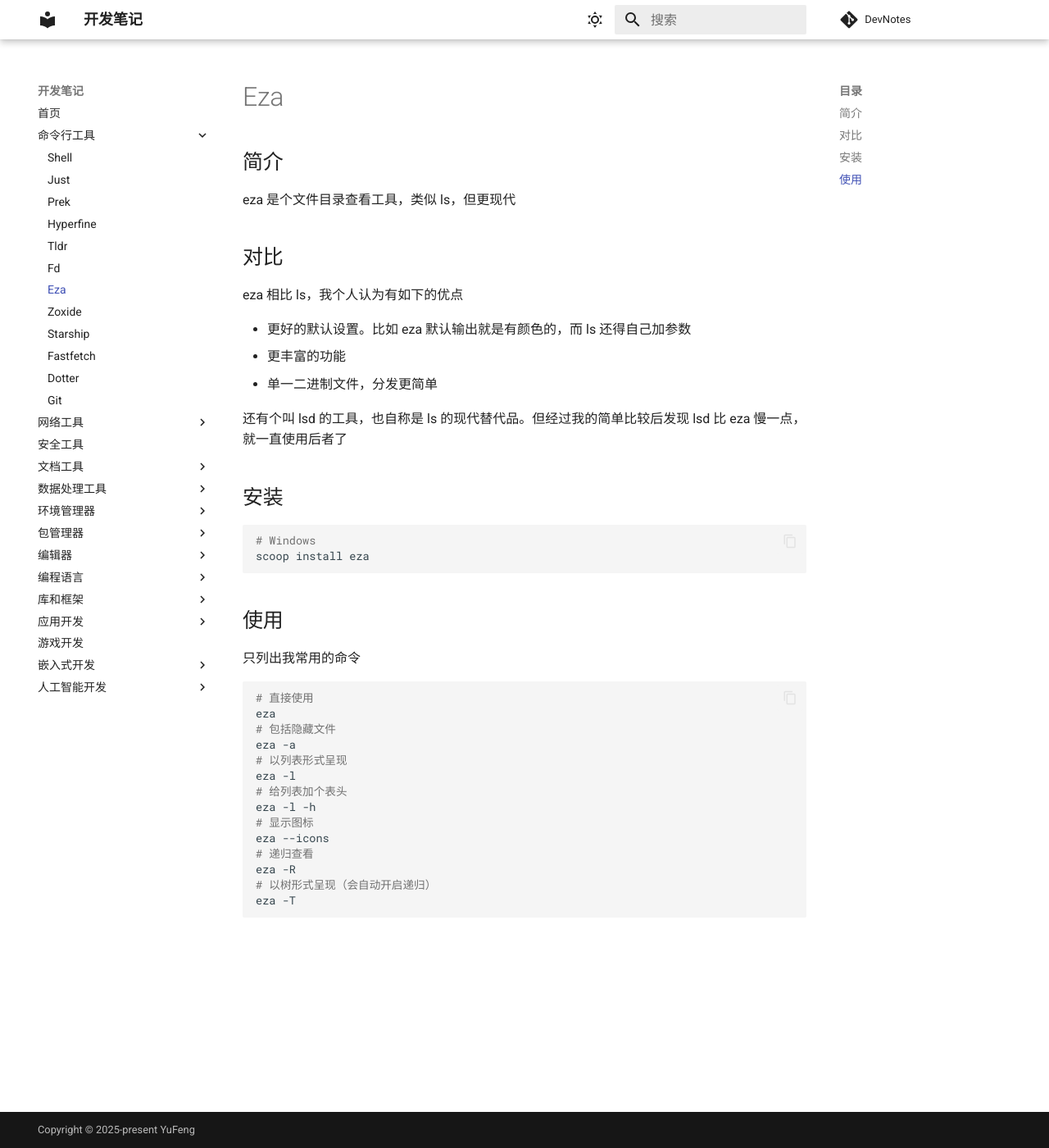
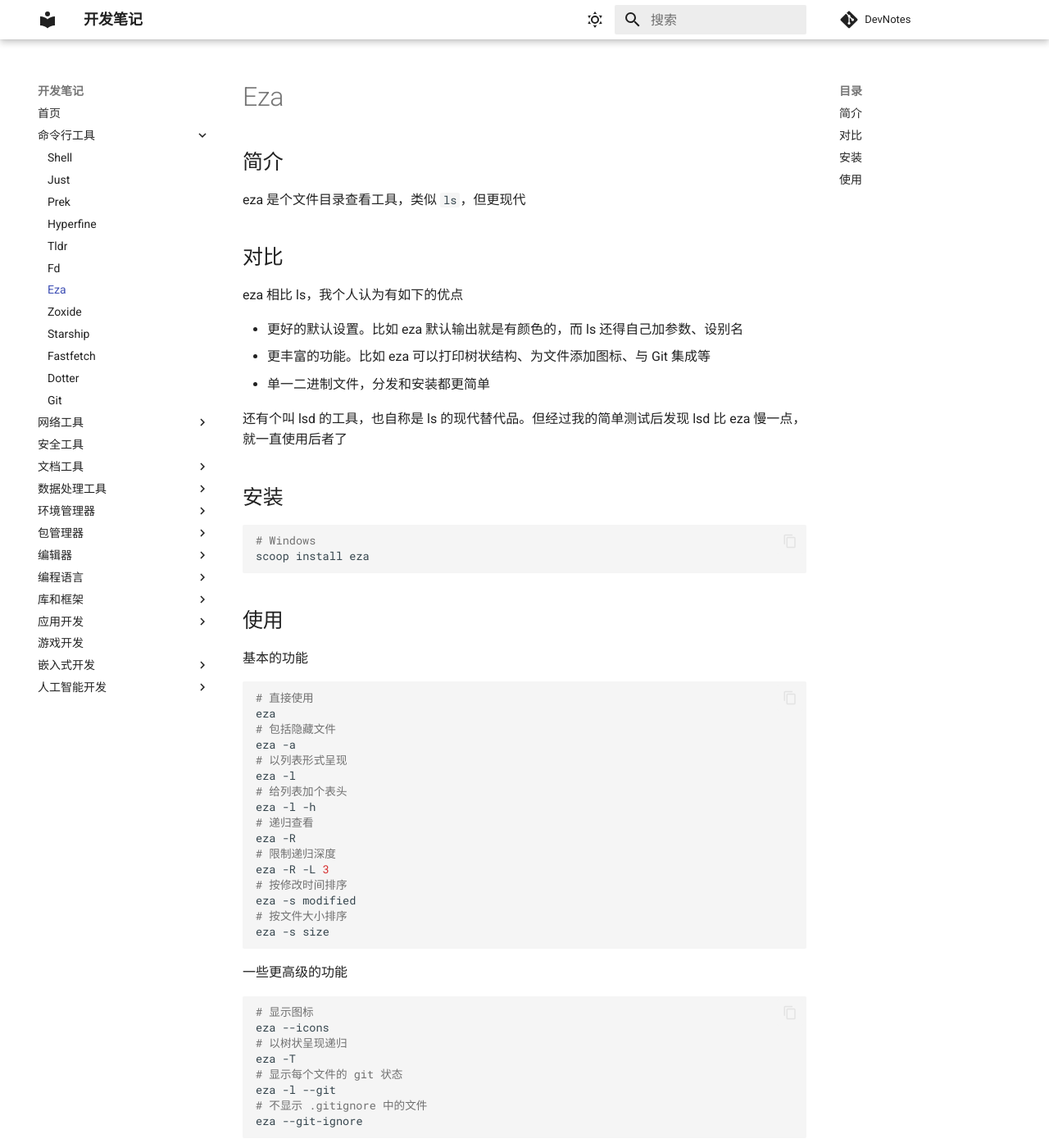
Before and after one commit to Juemuren/DevNotes, an MkDocs documentation site: the page built from docs/命令行工具/Eza.md, in a window 1280 px wide and 1400 px high. Shown: the whole window at 82% size. Built offline with MkDocs 1.6.1 and Material for MkDocs 9.7.7, drawn with Linux system fonts in a browser that asks for light colours; comment, search, counter and statistics services are not loaded.

Commit message:
2026-1-15

````diff
--- a/docs/命令行工具/Eza.md
+++ b/docs/命令行工具/Eza.md
@@ -2,17 +2,17 @@
 
 ## 简介
 
-eza 是个文件目录查看工具，类似 ls，但更现代
+eza 是个文件目录查看工具，类似 `ls`，但更现代
 
 ## 对比
 
 eza 相比 ls，我个人认为有如下的优点
 
-- 更好的默认设置。比如 eza 默认输出就是有颜色的，而 ls 还得自己加参数
-- 更丰富的功能
-- 单一二进制文件，分发更简单
+- 更好的默认设置。比如 eza 默认输出就是有颜色的，而 ls 还得自己加参数、设别名
+- 更丰富的功能。比如 eza 可以打印树状结构、为文件添加图标、与 Git 集成等
+- 单一二进制文件，分发和安装都更简单
 
-还有个叫 lsd 的工具，也自称是 ls 的现代替代品。但经过我的简单比较后发现 lsd 比 eza 慢一点，就一直使用后者了
+还有个叫 lsd 的工具，也自称是 ls 的现代替代品。但经过我的简单测试后发现 lsd 比 eza 慢一点，就一直使用后者了
 
 ## 安装
 
@@ -23,7 +23,7 @@
 
 ## 使用
 
-只列出我常用的命令
+基本的功能
 
 ```sh
 # 直接使用
@@ -34,10 +34,25 @@
 eza -l
 # 给列表加个表头
 eza -l -h
+# 递归查看
+eza -R
+# 限制递归深度
+eza -R -L 3
+# 按修改时间排序
+eza -s modified
+# 按文件大小排序
+eza -s size
+```
+
+一些更高级的功能
+
+```sh
 # 显示图标
 eza --icons
-# 递归查看
-eza -R
-# 以树形式呈现（会自动开启递归）
+# 以树状呈现递归
 eza -T
+# 显示每个文件的 git 状态
+eza -l --git
+# 不显示 .gitignore 中的文件
+eza --git-ignore
 ```
--- a/requirements.txt
+++ b/requirements.txt
@@ -1,6 +1,7 @@
 mkdocs
+mkdocs-callouts
+mkdocs-git-revision-date-plugin
 mkdocs-material
-mkdocs-callouts
 mkdocs-minify-plugin
 mkdocs-open-in-new-tab
-mkdocs-git-revision-date-plugin
+pymdown-extensions
````
Also changed, not shown: docs/应用开发/API.md (+16 -5 lines), docs/应用开发/index.md (+4 -5 lines).
